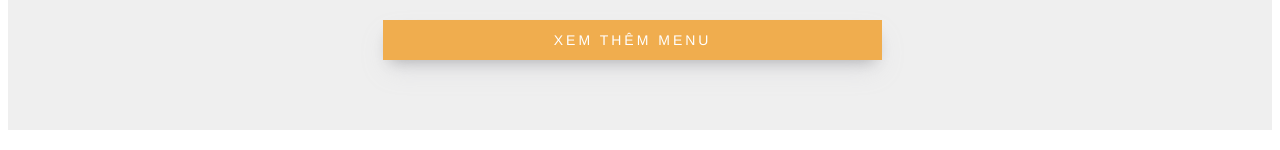
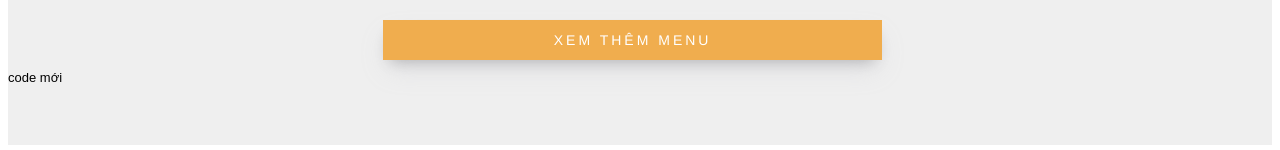
Before and after one commit to hothithanhtuyen/restaurant-web, a plain HTML site: page index.html in a window 1280 px wide. Shown: the part 2788-2938 px from the top of the page. Drawn offline with Linux system fonts and the light colour scheme.

Commit message:
[add] add new codecode

```diff
--- a/index.html
+++ b/index.html
@@ -160,6 +160,8 @@
       <div class="check3">
         <a href="menu.html" class="menu-link"> XEM THÊM MENU </a>
       </div>
+
+      <div>code mới</div>
     </div>
   </body>
 </html>
```
